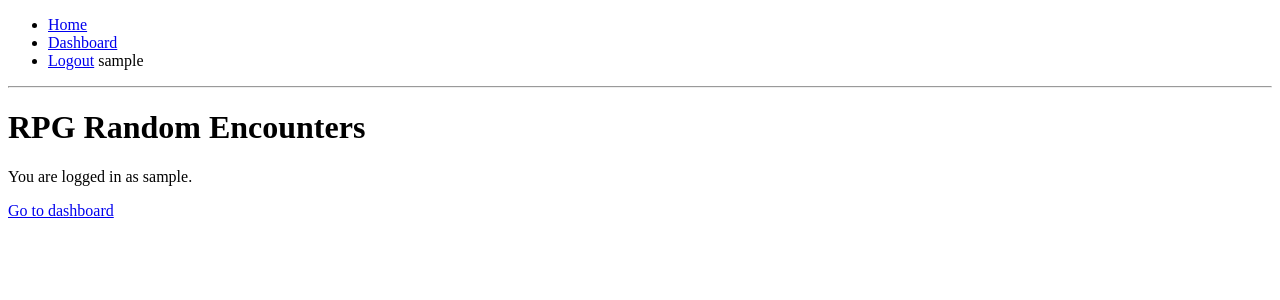
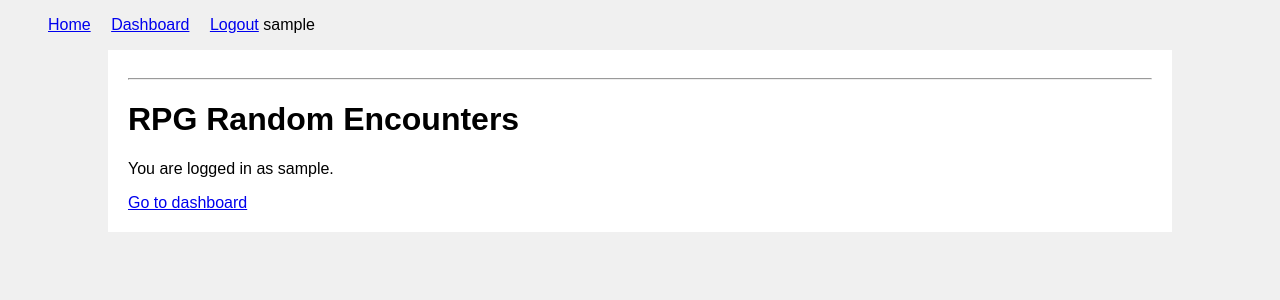
Before and after one commit to jkuusto/rpg-random-encounters, a Flask app: page / in a window 1280 px wide. Shown: the top 300 px of the page. Run offline with Flask 3, Linux system fonts and the light colour scheme; the visitor is signed in with stand-in values (Sample User, id 1).

Commit message:
Add styles.css with some basic rules

```diff
--- /dev/null
+++ b/static/css/styles.css
@@ -0,0 +1,28 @@
+body {
+    font-family: Arial, sans-serif;
+    margin: 0;
+    padding: 0;
+    background-color: #f0f0f0;
+}
+
+nav li {
+    display: inline-block;
+    padding: 0 .5em;
+}
+
+main {
+    width: 80%;
+    margin: 0 auto;
+    padding: 20px;
+    background-color: #fff;
+}
+
+table {
+    border-collapse: collapse;  /* For cells to share borders */
+    max-width: 55em;
+}
+
+table td, table th {
+    border: 1px solid black;
+    padding: 10px;
+}
--- a/templates/layout.html
+++ b/templates/layout.html
@@ -2,10 +2,12 @@
 <html lang="en">
 <head>
     <meta charset="UTF-8">
+    <title>RPG Random Encounters - {% block title %}{% endblock %}</title>
     <meta name="viewport" content="width=device-width, initial-scale=1.0">
-    <title>RPG Random Encounters - {% block title %}{% endblock %}</title>
+    <link rel="stylesheet" href="{{ url_for('static', filename='css/styles.css') }}">
 </head>
 <body>
+
     <nav>
         <ul>
             <li><a href="/">Home</a></li>
@@ -17,6 +19,7 @@
             {% endif %}
         </ul>
     </nav>
+
     <main>
         {% with messages = get_flashed_messages(with_categories=true) %}
             {% if messages %}
@@ -30,5 +33,6 @@
         <hr>
         {% block content %}{% endblock %}
     </main>
+
 </body>
 </html>
```
